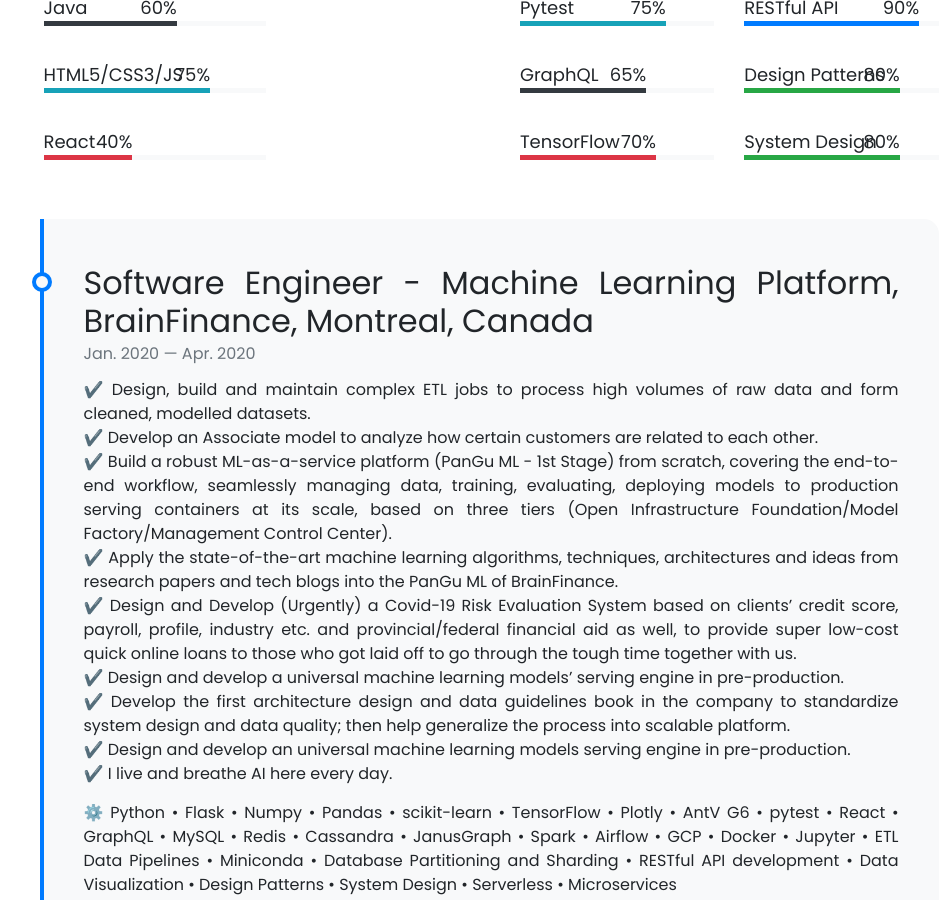
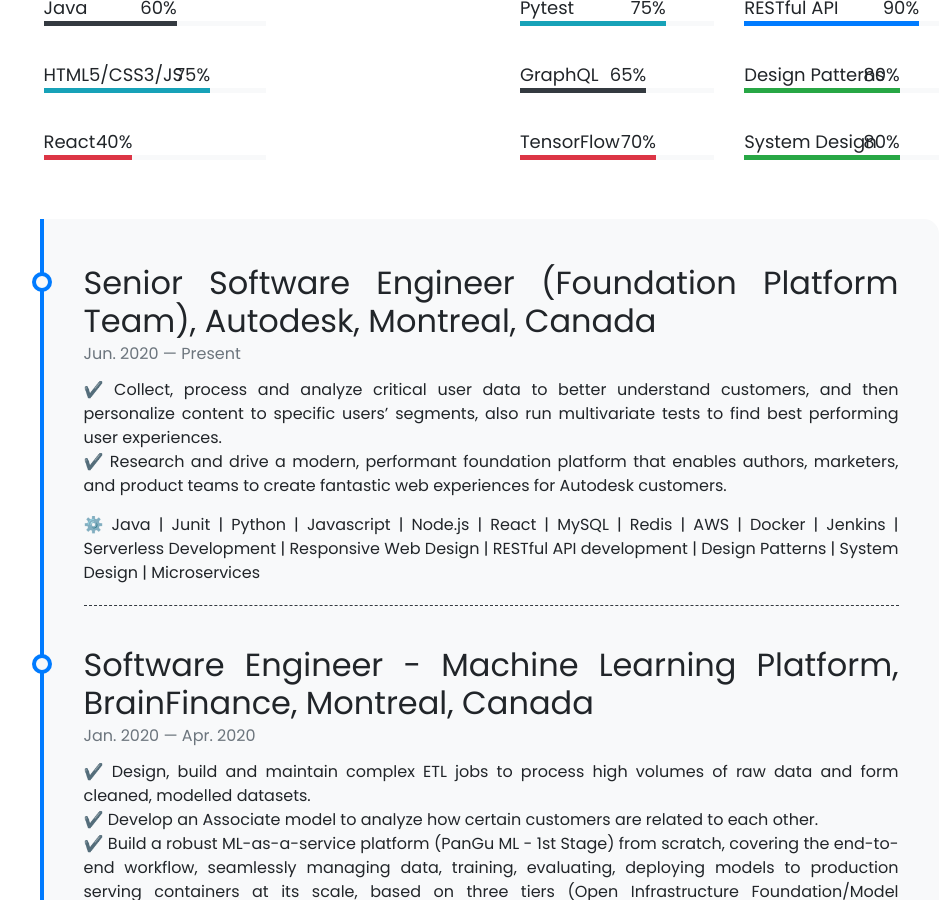
Before and after one commit to Lei-Xu/Lei-Xu.github.io, a Jekyll site: the page built from pages/about.md, in a window 1280 px wide and 900 px high, scrolled down 878 px. Shown: the whole window, without its empty margins (149-1099 px from the left). Built offline with Jekyll 4.4.1, drawn with Linux system fonts in a browser that asks for light colours; nearby versions of some CDN libraries; emoji names are drawn with the system emoji font.

Commit message:
no message

```diff
--- a/_data/timeline.yml
+++ b/_data/timeline.yml
@@ -1,3 +1,11 @@
+- title: Senior Software Engineer (Foundation Platform Team), Autodesk, Montreal, Canada
+  from: Jun. 2020
+  to: Present
+  description:
+    - Collect, process and analyze critical user data to better understand customers, and then personalize content to specific users’ segments, also run multivariate tests to find best performing user experiences.
+    - Research and drive a modern, performant foundation platform that enables authors, marketers, and product teams to create fantastic web experiences for Autodesk customers.
+    - Java | Junit | Python | Javascript | Node.js | React | MySQL | Redis | AWS | Docker | Jenkins | Serverless Development | Responsive Web Design | RESTful API development | Design Patterns | System Design | Microservices
+
 - title: Software Engineer - Machine Learning Platform, BrainFinance, Montreal, Canada
   from: Jan. 2020
   to: Apr. 2020
```
